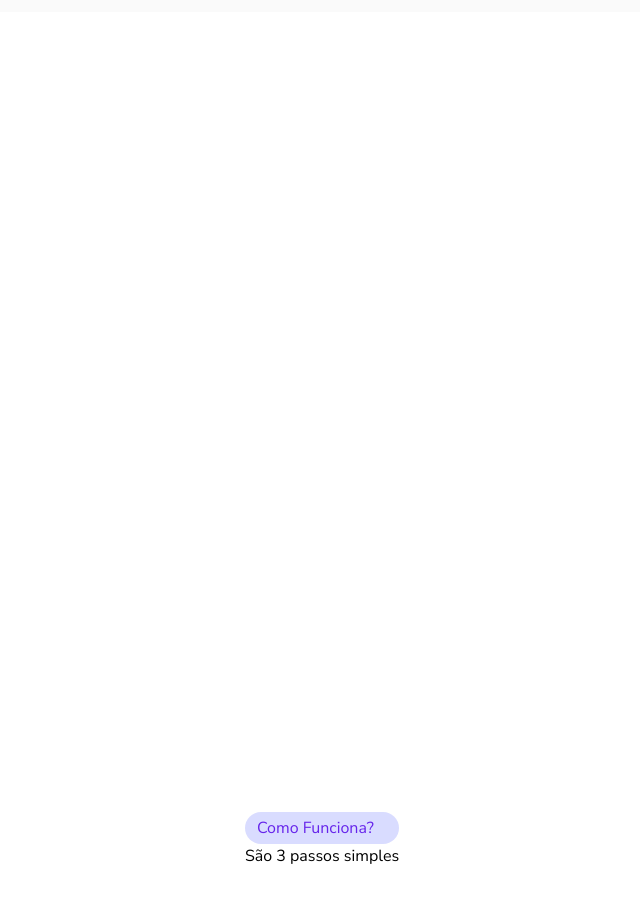
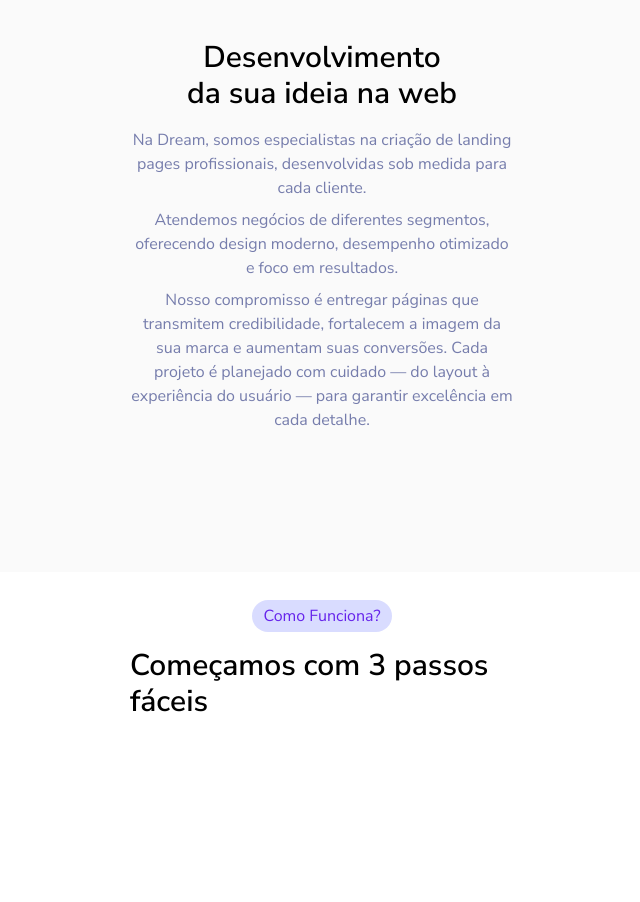
Before and after one commit to GustavoORl/portifolio, a React (Vite) app: page / in a window 1280 px wide. Shown: the part 780-1682 px from the top of the page, without its empty margins (318-958 px from the left). Built offline with nearby package versions, Linux system fonts and the light colour scheme.

Commit message:
section services

```diff
--- a/src/components/AboutSection.jsx
+++ b/src/components/AboutSection.jsx
@@ -3,8 +3,16 @@ import React from "react";
 function AboutSection(){
 
     return(
-        <section className="h-screen">
-
+        <section className="h-[70vh] bg-[#fafafa] flex justify-center pt-7">
+            <div className="flex flex-col w-sm gap-4">
+                <h1 className="text-3xl text-center font-semibold"><span className="block">Desenvolvimento</span>da sua ideia na web</h1>
+            <div className="flex flex-col gap-2">
+                <p className="text-center text-base text-[#767dac]">Na Dream, somos especialistas na criação de landing pages profissionais, desenvolvidas sob medida para cada cliente.</p>
+                <p className="text-center text-base text-[#767dac]">Atendemos negócios de diferentes segmentos, oferecendo design moderno, desempenho otimizado e foco em resultados.</p>
+                <p className="text-center text-base text-[#767dac]">Nosso compromisso é entregar páginas que transmitem credibilidade, fortalecem a imagem da sua marca e aumentam suas conversões.
+                    Cada projeto é planejado com cuidado — do layout à experiência do usuário — para garantir excelência em cada detalhe.</p>
+            </div>
+            </div>
         </section>
     )
 }
--- a/src/components/ServiceSection.jsx
+++ b/src/components/ServiceSection.jsx
@@ -3,11 +3,11 @@ import React from "react";
 function ServiceSection(){
 
     return(
-        <section className="h-screen bg-white">
-            <div className="flex justify-center">
-                <div className="flex-col">
+        <section className="flex justify-center h-screen bg-white mt-7">
+            <div className="w-sm">
+                <div className="flex flex-col items-center gap-4">
                 <h6 className="bg-[#4353ff33] text-[#6624EB] px-3 py-1 rounded-2xl">Como Funciona?</h6>
-                <h1 className="">São 3 passos simples</h1>
+                <h1 className="text-3xl font-semibold">Começamos com 3 passos fáceis</h1>
                 </div>
             </div>
 
```
